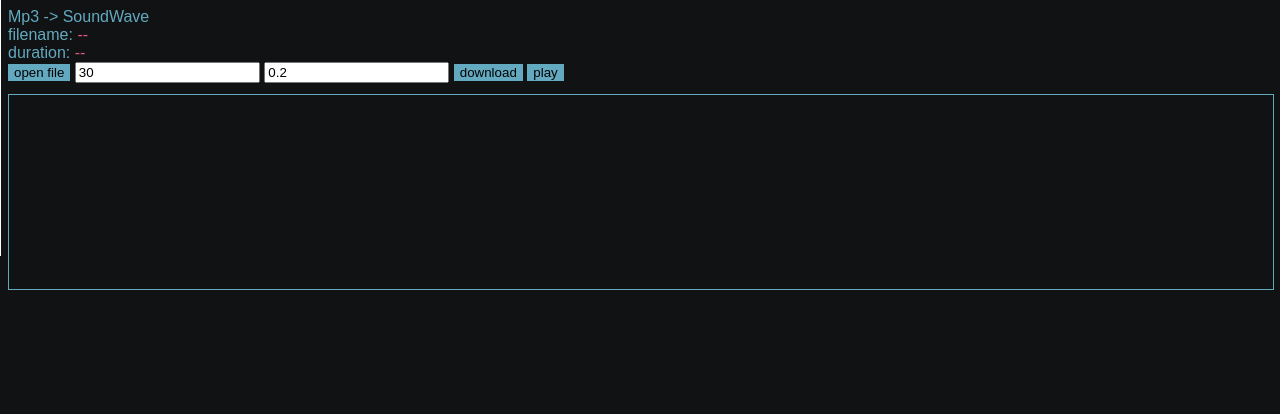
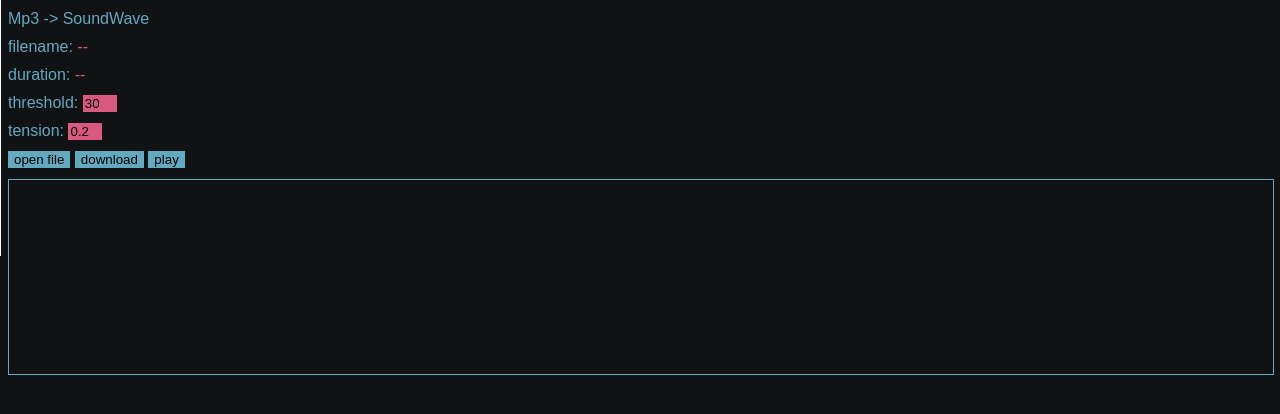
Before and after one commit to falldeaf/mp32WavePng, a website: page public/index.html in a window 1280 px wide. Drawn offline with Linux system fonts and the light colour scheme.

Commit message:
ui updates

```diff
--- a/public/index.html
+++ b/public/index.html
@@ -5,6 +5,7 @@
 	<meta charset="UTF-8" />
 	<meta name="viewport" content="width=device-width,initial-scale=1" />
 	<meta name="description" content="" />
+	<link rel="icon" type="image/png" href="favicon.png">
 	<style>
 		body {
 			background: rgb(17, 18, 19);
@@ -35,19 +36,31 @@
 			margin: 11px 0;
 			scrollbar-color: rgb(217,89,128) #284e60;
 		}
+
+		.ui-box {
+			margin-top: 10px;
+		}
+
+		input {
+			border: 0;
+			background-color: rgb(217,89,128);
+			width:30px;
+		}
 	</style>
 </head>
 
 <body>
 	<div id="info">
-		<div id="filename"> Mp3 -> SoundWave </div>
-		<div id="filename"> filename: <span class="values" id="filename-value"> --</span></div>
-		<div id="duration"> duration: <span class="values" id="duration-value"> --</span></div>
-		<button class="buttons" onclick="openFile()">open file</button>
-		<input id="threshold" width="5" type="text" value="30" />
-		<input id="tension" width="5" type="text" value="0.2" />
-		<button class="buttons" onclick="getimg()">download</button>
-		<button class="buttons" onclick="playsong()">play</button>
+		<div class="ui-box" id="filename"> Mp3 -> SoundWave </div>
+		<div class="ui-box" id="filename"> filename: <span class="values" id="filename-value"> --</span></div>
+		<div class="ui-box" id="duration"> duration: <span class="values" id="duration-value"> --</span></div>
+		<div class="ui-box" id="threshold-box"> threshold: <input id="threshold" width="5" type="text" value="30" /></div>
+		<div class="ui-box" id="tension-box"> tension: <input id="tension" width="5" type="text" value="0.2" /></div>
+		<div class="ui-box" id="button-box">
+			<button class="buttons" onclick="openFile()">open file</button>
+			<button class="buttons" onclick="getimg()">download</button>
+			<button class="buttons" onclick="playsong()">play</button>
+		</div>
 	</div>
 
 	<div id="waves">
```
Also changed, not shown: public/favicon.png (added).
